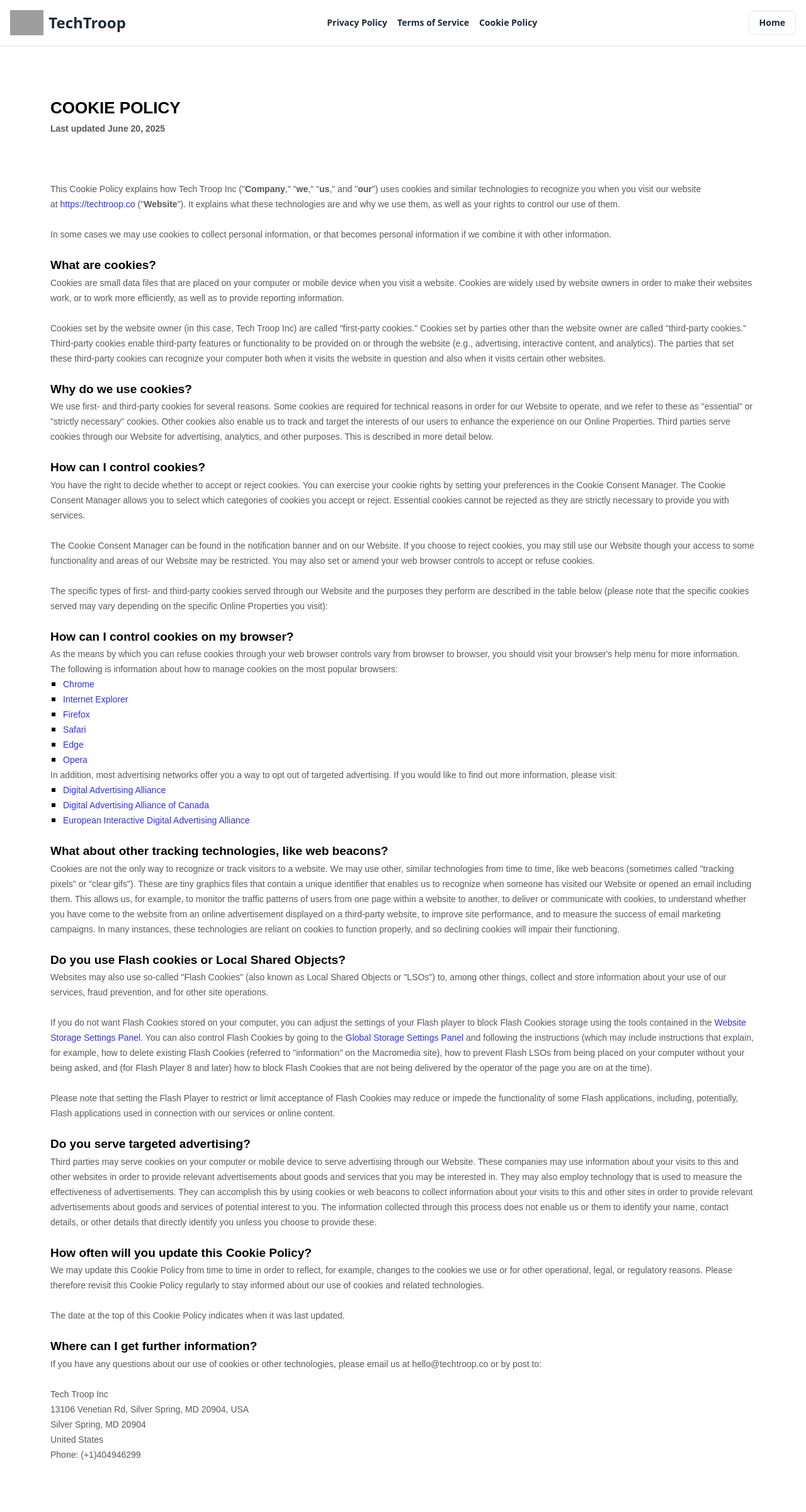
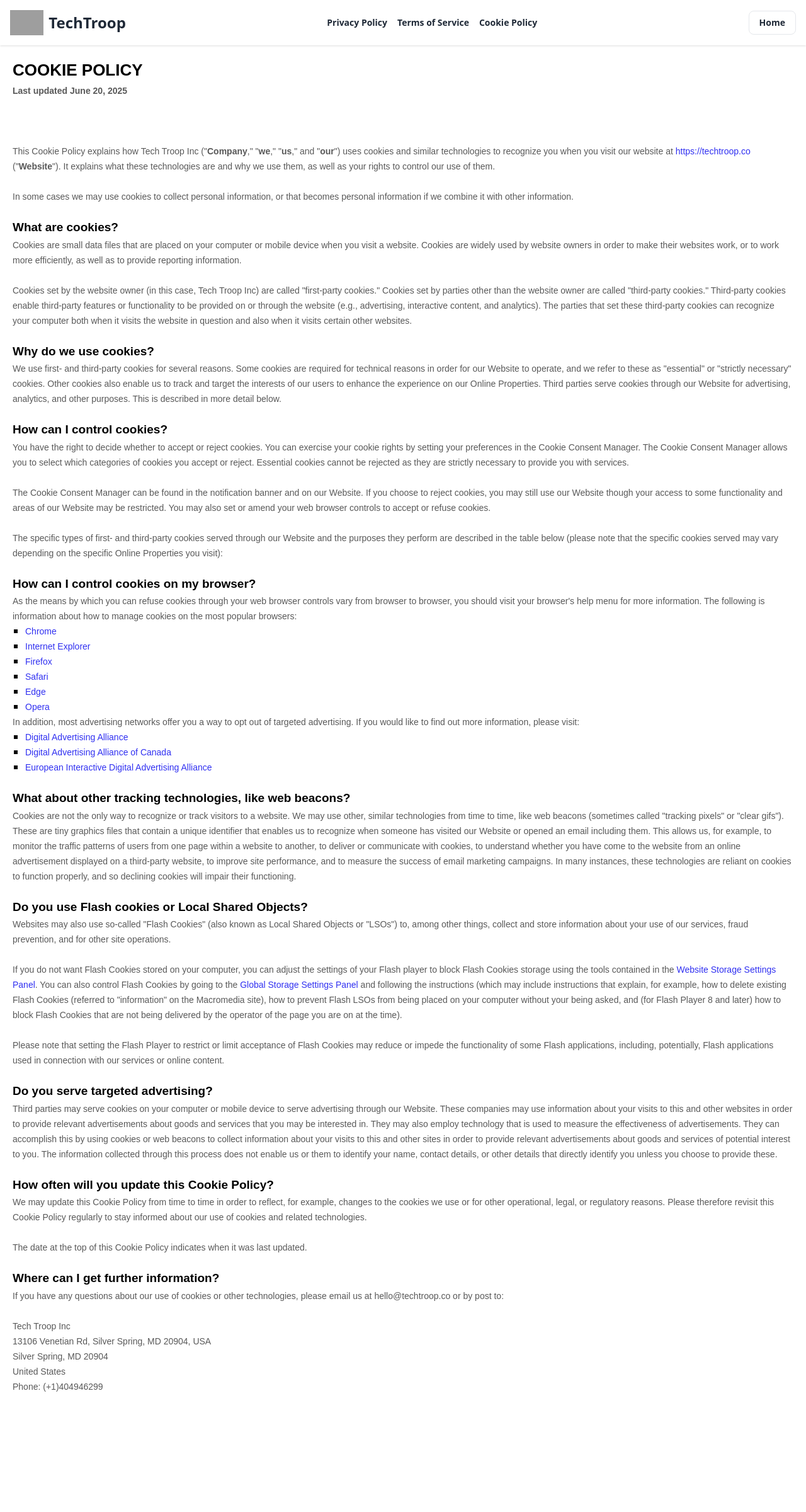
Before and after one commit to techtroop-co/techtroop-co.github.io, a Jekyll site: the page built from cookie.markdown, in a window 1280 px wide. Shown: the whole page at 63% size. Built offline with Jekyll 4.4.1, drawn with Linux system fonts in a browser that asks for light colours; nearby versions of some CDN libraries; after the commit the page ends 2232 px from its top, so only the background shows below that; grey boxes are pictures that could not be loaded.

Commit message:
Padding Fix

```diff
--- a/_layouts/cookie.html
+++ b/_layouts/cookie.html
@@ -76,7 +76,7 @@
   </div>
 
 
-    <div class="min-h-screen flex flex-col md:flex-row ml-subscribe-form-27469981 p-20">
+    <div class="min-h-screen flex flex-col md:flex-row ml-subscribe-form-27469981 p-20 sm:p-5">
 
 
       <style>
--- a/_layouts/disclaimer.html
+++ b/_layouts/disclaimer.html
@@ -76,7 +76,7 @@
   </div>
 
 
-    <div class="min-h-screen flex flex-col md:flex-row ml-subscribe-form-27469981 p-20">
+    <div class="min-h-screen flex flex-col md:flex-row ml-subscribe-form-27469981 p-20 sm:p-5">
 
 
     <style>
--- a/_layouts/privacy.html
+++ b/_layouts/privacy.html
@@ -76,7 +76,7 @@
   </div>
 
 
-    <div class="min-h-screen flex flex-col md:flex-row ml-subscribe-form-27469981 p-20">
+    <div class="min-h-screen flex flex-col md:flex-row ml-subscribe-form-27469981 p-20 sm:p-5">
 
      <style>
   [data-custom-class='body'], [data-custom-class='body'] * {
--- a/_layouts/terms.html
+++ b/_layouts/terms.html
@@ -76,7 +76,7 @@
   </div>
 
 
-    <div class="min-h-screen flex flex-col md:flex-row ml-subscribe-form-27469981 p-20">
+    <div class="min-h-screen flex flex-col md:flex-row ml-subscribe-form-27469981 p-20 sm:p-5">
 
     <style>
   [data-custom-class='body'], [data-custom-class='body'] * {
```
